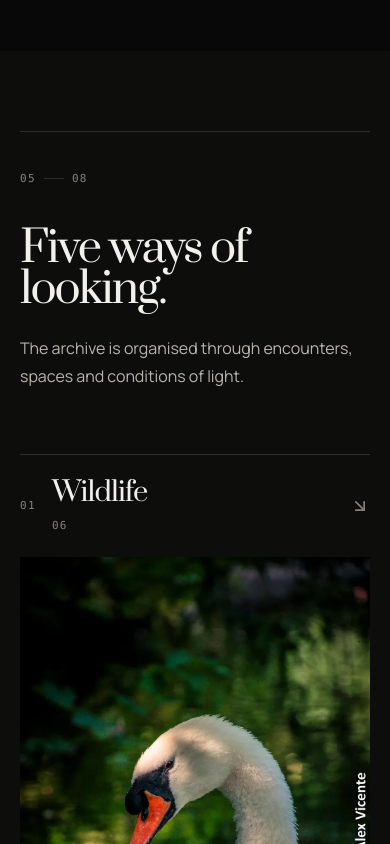
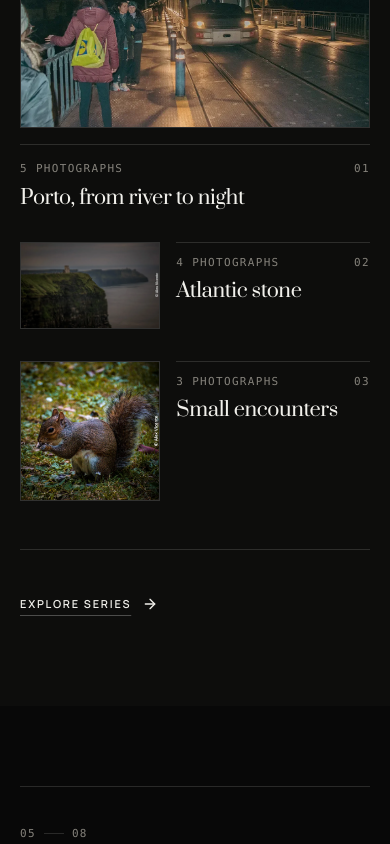
Before and after one commit to AVL05/alexgallery, a Next.js app: page /en in a window 390 px wide. Shown: the part 3200-4044 px from the top of the page. Built offline with nearby package versions, Linux system fonts and the light colour scheme; no server answers.

Commit message:
refactor(home): streamline editorial experience flow

```diff
--- a/app/[locale]/home-client.tsx
+++ b/app/[locale]/home-client.tsx
@@ -4,7 +4,6 @@ import { Contact } from "@/components/contact";
 import { Gallery } from "@/components/gallery";
 import { Footer } from "@/components/footer";
 import { Hero } from "@/components/hero";
-import { ClosingStatement } from "@/components/home/closing-statement";
 import { HomeNarrative } from "@/components/home/home-narrative";
 import { IntroOverlay } from "@/components/intro/intro-overlay";
 import { Navigation } from "@/components/navigation";
@@ -71,10 +70,13 @@ export default function HomeClient({
           imagesData={imagesData}
           entryReady={heroEntryReady}
         />
-        <HomeNarrative dictionary={dictionary} locale={locale} imagesData={imagesData} />
-        <Gallery dictionary={{ ...dictionary.gallery, locale }} imagesData={imagesData} />
-        <Contact dictionary={dictionary.contact} locale={locale} />
-        <ClosingStatement dictionary={dictionary.home} />
+        <HomeNarrative
+          dictionary={dictionary}
+          locale={locale}
+          imagesData={imagesData}
+          archiveSection={<Gallery dictionary={{ ...dictionary.gallery, locale }} imagesData={imagesData} />}
+          contactSection={<Contact dictionary={dictionary.contact} locale={locale} />}
+        />
         <Footer currentLocale={locale} dictionary={dictionary.nav} />
       </div>
     </div>
--- a/components/home/expansive-photo.tsx
+++ b/components/home/expansive-photo.tsx
@@ -15,6 +15,7 @@ import type { NarrativePhoto } from "@/lib/home/selectors";
 import type { GalleryDictionary, HomeDictionary, Locale } from "@/types/dictionary";
 import Link from "next/link";
 import { useRef } from "react";
+import { getHomeSectionPosition } from "@/lib/home/experience";
 
 export function ExpansivePhoto({
   photo,
@@ -33,6 +34,7 @@ export function ExpansivePhoto({
   forceReducedMotion?: boolean;
   slowImages?: boolean;
 }) {
+  const marker = getHomeSectionPosition("expansivePhoto") ?? { current: 5, total: 8 };
   const rootRef = useRef<HTMLElement>(null);
   const { isTouchDevice, prefersReducedMotion } = useMotion();
   const runtime = usePhotoMotionRuntime();
@@ -87,7 +89,7 @@ export function ExpansivePhoto({
         <Container className="w-full">
           <Reveal className="mb-10 flex items-end justify-between border-t border-border pt-8 md:mb-12">
             <div>
-              <SectionMarker current={4} label={dictionary.chapterLabel} />
+              <SectionMarker {...marker} label={dictionary.chapterLabel} />
               <p className="rv-kicker mt-5">{dictionary.expansive.label}</p>
             </div>
             <p className="rv-meta hidden sm:block">{galleryDictionary.categories[photo.category]} / {photo.year}</p>
--- a/components/home/home-narrative.tsx
+++ b/components/home/home-narrative.tsx
@@ -12,35 +12,48 @@ import {
   type HomePreviewOptions,
 } from "@/lib/home/development";
 import { alternateHomeCuration, homeCuration } from "@/lib/home/curation";
+import {
+  assertValidHomeExperience,
+  homeExperienceConfig,
+  orderHomeSeries,
+} from "@/lib/home/experience";
 import { getHomeNarrativeData, getNarrativePhotos } from "@/lib/home/selectors";
-import { getLocalizedSeries, getPublishedSeries, resolveSeriesCover } from "@/lib/series/selectors";
+import { getLocalizedSeries, getPublishedSeries, getUnassignedPhotoIds, resolveSeriesCover } from "@/lib/series/selectors";
 import type { Dictionary, Locale } from "@/types/dictionary";
 import type { ImagesData } from "@/types/photo";
-import { useEffect, useMemo, useState } from "react";
+import { Fragment, type ReactNode, useEffect, useMemo, useState } from "react";
 
 export function HomeNarrative({
   dictionary,
   locale,
   imagesData,
+  archiveSection,
+  contactSection,
 }: {
   dictionary: Dictionary;
   locale: Locale;
   imagesData: ImagesData;
+  archiveSection: ReactNode;
+  contactSection: ReactNode;
 }) {
   const [preview, setPreview] = useState<HomePreviewOptions>({});
-  const data = useMemo(
-    () => getHomeNarrativeData(
-      imagesData,
-      locale,
-      preview.alternate ? alternateHomeCuration : homeCuration,
-    ),
+  const activeCuration = preview.alternate ? alternateHomeCuration : homeCuration;
+  const data = useMemo(() => {
+    assertValidHomeExperience(activeCuration);
+    return getHomeNarrativeData(imagesData, locale, activeCuration);
+  },
     [imagesData, locale, preview.alternate],
   );
   const chapters = preview.emptyCategories ? [] : data.chapters;
-  const selected = preview.fewPhotos ? data.selected.slice(0, 2) : data.selected;
+  const unassignedSelectedIds = new Set(getUnassignedPhotoIds(data.selected.map((photo) => photo.id)));
+  const curatedSelected = homeExperienceConfig.selectedWorkOnlyUnassigned
+    ? data.selected.filter((photo) => unassignedSelectedIds.has(photo.id))
+    : data.selected;
+  const selected = (preview.fewPhotos ? curatedSelected.slice(0, 2) : curatedSelected)
+    .slice(0, homeExperienceConfig.selectedWorkLimit);
   const seriesEntries = useMemo(() => {
     const narrativePhotos = getNarrativePhotos(imagesData, locale);
-    return getPublishedSeries().flatMap((rawSeries) => {
+    return orderHomeSeries(getPublishedSeries()).flatMap((rawSeries) => {
       const cover = resolveSeriesCover(rawSeries, narrativePhotos);
       return cover ? [{ series: getLocalizedSeries(rawSeries, locale), cover }] : [];
     }) as HomeSeriesEntry[];
@@ -56,17 +69,27 @@ export function HomeNarrative({
   }, []);
 
   useEffect(() => {
-    reportHomeState({ ...preview, selectedCount: selected.length, chapterCount: chapters.length });
+    reportHomeState({
+      ...preview,
+      selectedCount: selected.length,
+      chapterCount: homeExperienceConfig.sectionOrder.includes("visualChapters") ? chapters.length : 0,
+    });
   }, [chapters.length, preview, selected.length]);
 
   return (
     <>
-      <HomeManifesto home={dictionary.home} about={dictionary.about} />
-      <FeaturedStory photo={data.featured} dictionary={dictionary.home} galleryDictionary={dictionary.gallery} locale={locale} failImages={preview.failImages} slowImages={preview.slowImages} />
-      <ExpansivePhoto photo={data.expansive} dictionary={dictionary.home} galleryDictionary={dictionary.gallery} locale={locale} failImages={preview.failImages} forceReducedMotion={preview.reducedMotion} slowImages={preview.slowImages} />
-      <VisualChapters chapters={chapters} dictionary={dictionary.home} galleryDictionary={dictionary.gallery} locale={locale} failImages={preview.failImages} slowImages={preview.slowImages} />
-      <SelectedWork photos={selected} dictionary={dictionary.home} galleryDictionary={dictionary.gallery} locale={locale} failImages={preview.failImages} slowImages={preview.slowImages} />
-      <HomeSeries entries={seriesEntries} dictionary={dictionary.home} locale={locale} />
+      {homeExperienceConfig.sectionOrder.filter((section) => section !== "hero").map((section) => {
+        let content: ReactNode = null;
+        if (section === "manifesto") content = <HomeManifesto home={dictionary.home} about={dictionary.about} />;
+        if (section === "featuredStory") content = <FeaturedStory photo={data.featured} dictionary={dictionary.home} galleryDictionary={dictionary.gallery} locale={locale} failImages={preview.failImages} slowImages={preview.slowImages} />;
+        if (section === "series") content = <HomeSeries entries={seriesEntries} dictionary={dictionary.home} locale={locale} />;
+        if (section === "expansivePhoto") content = <ExpansivePhoto photo={data.expansive} dictionary={dictionary.home} galleryDictionary={dictionary.gallery} locale={locale} failImages={preview.failImages} forceReducedMotion={preview.reducedMotion} slowImages={preview.slowImages} />;
+        if (section === "visualChapters") content = <VisualChapters chapters={chapters} dictionary={dictionary.home} galleryDictionary={dictionary.gallery} locale={locale} failImages={preview.failImages} slowImages={preview.slowImages} />;
+        if (section === "selectedWork") content = <SelectedWork photos={selected} dictionary={dictionary.home} galleryDictionary={dictionary.gallery} locale={locale} failImages={preview.failImages} slowImages={preview.slowImages} />;
+        if (section === "archive") content = archiveSection;
+        if (section === "contact") content = contactSection;
+        return <Fragment key={section}>{content}</Fragment>;
+      })}
     </>
   );
 }
--- a/components/home/home-series.tsx
+++ b/components/home/home-series.tsx
@@ -10,6 +10,7 @@ import type { LocalizedPhotoSeries } from "@/lib/series/types";
 import type { HomeDictionary, Locale } from "@/types/dictionary";
 import { ArrowRight } from "lucide-react";
 import Link from "next/link";
+import { getHomeSectionPosition, homeExperienceConfig } from "@/lib/home/experience";
 
 export type HomeSeriesEntry = {
   series: LocalizedPhotoSeries;
@@ -21,24 +22,25 @@ export function HomeSeries({ entries, dictionary, locale }: {
   dictionary: HomeDictionary;
   locale: Locale;
 }) {
+  const marker = getHomeSectionPosition("series") ?? { current: 4, total: 8 };
   return (
     <section id="series" className="rv-section bg-[var(--color-background-secondary)]">
       <Container>
         <Reveal className="border-t border-border pt-8">
-          <SectionMarker current={7} label={dictionary.chapterLabel} />
+          <SectionMarker {...marker} label={dictionary.chapterLabel} />
           <div className="mt-10 grid gap-6 md:grid-cols-12 md:items-end">
             <h2 className="max-w-[12ch] font-serif text-[clamp(2.8rem,7vw,7.5rem)] leading-[0.94] tracking-[-0.05em] md:col-span-8">{dictionary.series.title}</h2>
             <p className="max-w-md text-base leading-7 text-[var(--color-text-secondary)] md:col-span-4">{dictionary.series.description}</p>
           </div>
         </Reveal>
 
-        <PhotoMotionGroup groupKey={`home-series-${entries.map(({ series }) => series.id).join("-")}`} className="mt-14 grid gap-10 md:grid-cols-12">
+        <PhotoMotionGroup groupKey={`home-series-${entries.map(({ series }) => series.id).join("-")}`} className="mt-14 grid gap-8 md:grid-cols-12 md:gap-10">
           {entries.map(({ series, cover }, index) => (
-            <article key={series.id} className={index === 0 ? "md:col-span-5" : index === 1 ? "md:col-span-7 md:mt-20" : "md:col-span-5 md:col-start-8"}>
-              <Link href={`/${locale}/series/${series.slug}`} className="group block" data-press-feedback {...getCursorTargetAttributes({ type: "explore", contrast: "dark" })}>
-                <NarrativeImage photo={cover} sizes="(max-width: 767px) 100vw, 50vw" motionVariant={getPhotoRevealVariant({ ...cover, role: "index" })} className="border border-border transition-colors group-hover:border-[var(--color-border-strong)] group-focus-visible:border-accent" imageClassName="transition-[transform,filter] duration-500 group-hover:scale-[1.025] group-hover:brightness-[0.9] group-focus-visible:scale-[1.025] group-focus-visible:brightness-[0.9]" />
-                <div className="mt-4 grid grid-cols-[1fr_auto] gap-4 border-t border-border pt-4">
-                  <div><p className="rv-meta">{series.photoIds.length} {dictionary.series.photographs}</p><h3 className="mt-2 font-serif text-2xl leading-tight tracking-[-0.02em] transition-colors group-hover:text-accent group-focus-visible:text-accent">{series.title}</h3></div>
+            <article key={series.id} className={index === 0 ? "md:col-span-7 md:row-span-2" : "md:col-span-5"}>
+              <Link href={`/${locale}/series/${series.slug}`} prefetch={index === 0 ? homeExperienceConfig.prefetch.featuredSeries : homeExperienceConfig.prefetch.secondarySeries} className={index === 0 ? "group block" : "group grid grid-cols-[minmax(0,0.42fr)_minmax(0,0.58fr)] items-start gap-4 md:block"} data-press-feedback {...getCursorTargetAttributes({ type: "explore", contrast: "dark" })}>
+                <NarrativeImage photo={cover} sizes={index === 0 ? "(max-width: 767px) 100vw, 58vw" : "(max-width: 767px) 42vw, 42vw"} motionVariant={getPhotoRevealVariant({ ...cover, role: "index" })} className="border border-border transition-colors group-hover:border-[var(--color-border-strong)] group-focus-visible:border-accent" imageClassName="transition-[transform,filter] duration-500 group-hover:scale-[1.025] group-hover:brightness-[0.9] group-focus-visible:scale-[1.025] group-focus-visible:brightness-[0.9]" />
+                <div className={index === 0 ? "mt-4 grid grid-cols-[1fr_auto] gap-4 border-t border-border pt-4" : "grid grid-cols-[1fr_auto] gap-3 border-t border-border pt-3 md:mt-4 md:gap-4 md:pt-4"}>
+                  <div><p className="rv-meta">{series.photoIds.length} {dictionary.series.photographs}</p><h3 className="mt-2 font-serif text-xl leading-tight tracking-[-0.02em] transition-colors group-hover:text-accent group-focus-visible:text-accent md:text-2xl">{series.title}</h3></div>
                   <span className="rv-index">{String(index + 1).padStart(2, "0")}</span>
                 </div>
               </Link>
@@ -46,9 +48,8 @@ export function HomeSeries({ entries, dictionary, locale }: {
           ))}
         </PhotoMotionGroup>
 
-        <Reveal className="mt-12 flex flex-wrap gap-x-8 gap-y-4 border-t border-border pt-8">
+        <Reveal className="mt-12 border-t border-border pt-8">
           <Link href={`/${locale}/series`} className="rv-editorial-link">{dictionary.series.cta}<ArrowRight aria-hidden="true" className="size-4" /></Link>
-          <Link href="#gallery" className="rv-editorial-link">{dictionary.series.archiveCta}</Link>
         </Reveal>
       </Container>
     </section>
--- a/components/home/selected-work.tsx
+++ b/components/home/selected-work.tsx
@@ -8,6 +8,7 @@ import type { GalleryDictionary, HomeDictionary, Locale } from "@/types/dictiona
 import Link from "next/link";
 import { getCursorTargetAttributes } from "@/lib/interactions/cursor-target";
 import { getPhotoRevealVariant } from "@/lib/motion/photo-motion";
+import { getHomeSectionPosition, homeExperienceConfig } from "@/lib/home/experience";
 
 const selectedLayout = [
   "md:col-span-7",
@@ -35,11 +36,12 @@ export function SelectedWork({
   failImages?: boolean;
   slowImages?: boolean;
 }) {
+  const marker = getHomeSectionPosition("selectedWork") ?? { current: 6, total: 8 };
   return (
     <section id="selected-work" className="rv-section bg-[var(--color-background)]">
       <Container>
         <Reveal className="border-t border-border pt-8">
-          <SectionMarker current={6} label={dictionary.chapterLabel} />
+          <SectionMarker {...marker} label={dictionary.chapterLabel} />
           <div className="mt-10 grid gap-6 md:grid-cols-12">
             <h2 className="font-serif text-[clamp(2.7rem,6vw,6.5rem)] leading-none tracking-[-0.045em] md:col-span-8">{dictionary.selected.title}</h2>
             <p className="max-w-md self-end text-base leading-7 text-[var(--color-text-secondary)] md:col-span-4">{dictionary.selected.description}</p>
@@ -52,7 +54,7 @@ export function SelectedWork({
           <PhotoMotionGroup groupKey={`selected-${photos.map((photo) => photo.id).join("-")}`} className="mt-16 grid gap-x-6 gap-y-16 md:grid-cols-12 md:gap-y-24 lg:gap-x-10">
             {photos.map((photo, index) => (
               <article key={photo.id} className={selectedLayout[index % selectedLayout.length]}>
-                <Link href={`/${locale}/photo/${photo.id}`} className="group block" data-press-feedback {...getCursorTargetAttributes({ type: "view", contrast: "dark" })}>
+                <Link href={`/${locale}/photo/${photo.id}`} prefetch={homeExperienceConfig.prefetch.selectedWork} className="group block" data-press-feedback {...getCursorTargetAttributes({ type: "view", contrast: "dark" })}>
                   <NarrativeImage
                     photo={photo}
                     sizes="(max-width: 767px) 100vw, 58vw"
--- a/components/motion/motion-debug-panel.tsx
+++ b/components/motion/motion-debug-panel.tsx
@@ -40,6 +40,7 @@ import {
   requestGraphicsControl,
 } from "@/lib/graphics/development";
 import type { GraphicsDebugSnapshot } from "@/types/graphics";
+import { homeExperienceConfig } from "@/lib/home/experience";
 
 export function MotionDebugPanel() {
   const motion = useMotion();
@@ -313,7 +314,7 @@ export function MotionDebugPanel() {
               <div>
                 <p className="rv-meta">Home narrative</p>
                 <p className="mt-1 font-mono text-[10px] text-[var(--color-text-muted)]">
-                  chapters {homeState?.chapterCount ?? 5} / selected {homeState?.selectedCount ?? 6}
+                  chapters {homeState?.chapterCount ?? (homeExperienceConfig.sectionOrder.includes("visualChapters") ? 5 : 0)} / selected {homeState?.selectedCount ?? homeExperienceConfig.selectedWorkLimit}
                 </p>
               </div>
               <span className="font-mono text-[10px] text-accent">
--- a/lib/home/curation.ts
+++ b/lib/home/curation.ts
@@ -29,7 +29,7 @@ export const homeCuration = {
     Personas: 44,
     Meteorología: 41,
   },
-  selectedPhotoIds: [1, 35, 21, 37, 49],
+  selectedPhotoIds: [1, 35, 37, 49],
 } as const satisfies HomeCuration;
 
 export const homeImageFallbackSrc = "/photos/optimized/800/1.webp";
@@ -45,7 +45,7 @@ export const alternateHomeCuration = {
     Personas: 46,
     Meteorología: 3,
   },
-  selectedPhotoIds: [7, 11, 13, 21, 44],
+  selectedPhotoIds: [7, 13, 44, 49],
 } as const satisfies HomeCuration;
 
 export function getHomeNarrativePhotoIds(curation: HomeCuration = homeCuration) {
--- /dev/null
+++ b/lib/home/experience.ts
@@ -0,0 +1,132 @@
+import { getPublishedSeries, getUnassignedPhotoIds } from "@/lib/series/selectors";
+import type { HomeCuration } from "@/lib/home/curation";
+
+export const homeExperienceSections = [
+  "hero",
+  "manifesto",
+  "featuredStory",
+  "series",
+  "expansivePhoto",
+  "visualChapters",
+  "selectedWork",
+  "archive",
+  "contact",
+  "closing",
+] as const;
+
+export type HomeExperienceSection = (typeof homeExperienceSections)[number];
+
+const experienceSectionOrder: readonly HomeExperienceSection[] = [
+  "hero",
+  "manifesto",
+  "featuredStory",
+  "series",
+  "expansivePhoto",
+  "selectedWork",
+  "archive",
+  "contact",
+];
+
+const requiredExperienceSections: readonly HomeExperienceSection[] = [
+  "hero",
+  "manifesto",
+  "featuredStory",
+  "series",
+  "selectedWork",
+  "archive",
+  "contact",
+];
+
+const hiddenExperienceSections: readonly HomeExperienceSection[] = [
+  "visualChapters",
+  "closing",
+];
+
+export const homeExperienceConfig = {
+  sectionOrder: experienceSectionOrder,
+  requiredSections: requiredExperienceSections,
+  hiddenSections: hiddenExperienceSections,
+  selectedWorkLimit: 4,
+  selectedWorkOnlyUnassigned: true,
+  showArchivePreview: false,
+  featuredSeriesId: "porto-river-night",
+  compactMobileSections: true,
+  prefetch: {
+    featuredSeries: true,
+    secondarySeries: false,
+    selectedWork: false,
+    archiveItems: false,
+  },
+} as const satisfies {
+  sectionOrder: readonly HomeExperienceSection[];
+  requiredSections: readonly HomeExperienceSection[];
+  hiddenSections: readonly HomeExperienceSection[];
+  selectedWorkLimit: number;
+  selectedWorkOnlyUnassigned: boolean;
+  showArchivePreview: boolean;
+  featuredSeriesId: string;
+  compactMobileSections: boolean;
+  prefetch: {
+    featuredSeries: boolean;
+    secondarySeries: boolean;
+    selectedWork: boolean;
+    archiveItems: boolean;
+  };
+};
+
+export function getHomeSectionPosition(section: HomeExperienceSection) {
+  const index = homeExperienceConfig.sectionOrder.indexOf(section);
+  return index < 0 ? null : {
+    current: index + 1,
+    total: homeExperienceConfig.sectionOrder.length,
+  };
+}
+
+export function orderHomeSeries<T extends { id: string }>(series: readonly T[]) {
+  return [...series].sort((a, b) => {
+    if (a.id === homeExperienceConfig.featuredSeriesId) return -1;
+    if (b.id === homeExperienceConfig.featuredSeriesId) return 1;
+    return 0;
+  });
+}
+
+export function validateHomeExperience(curation: HomeCuration): string[] {
+  const errors: string[] = [];
+  const order = homeExperienceConfig.sectionOrder;
+  const duplicateSections = order.filter((section, index) => order.indexOf(section) !== index);
+
+  for (const section of new Set(duplicateSections)) {
+    errors.push(`La sección ${section} aparece más de una vez en sectionOrder.`);
+  }
+  for (const section of homeExperienceConfig.requiredSections) {
+    if (!order.includes(section)) errors.push(`Falta la sección obligatoria ${section}.`);
+  }
+  for (const section of homeExperienceConfig.hiddenSections) {
+    if (order.includes(section)) errors.push(`La sección oculta ${section} sigue presente en sectionOrder.`);
+  }
+  if (order[0] !== "hero") errors.push("Hero debe ser la primera sección de la home.");
+  if (homeExperienceConfig.selectedWorkLimit < 3 || homeExperienceConfig.selectedWorkLimit > 4) {
+    errors.push("Selected Work debe limitarse a tres o cuatro fotografías.");
+  }
+  if (curation.selectedPhotoIds.length > homeExperienceConfig.selectedWorkLimit) {
+    errors.push(`Selected Work supera el límite de ${homeExperienceConfig.selectedWorkLimit} fotografías.`);
+  }
+
+  const publishedSeries = getPublishedSeries();
+  if (!publishedSeries.some((series) => series.id === homeExperienceConfig.featuredSeriesId)) {
+    errors.push(`La serie destacada ${homeExperienceConfig.featuredSeriesId} no está publicada.`);
+  }
+  if (homeExperienceConfig.selectedWorkOnlyUnassigned) {
+    const unassignedIds = new Set(getUnassignedPhotoIds(curation.selectedPhotoIds));
+    for (const id of curation.selectedPhotoIds) {
+      if (!unassignedIds.has(id)) errors.push(`Selected Work usa photo-${id}, que pertenece a una serie publicada.`);
+    }
+  }
+
+  return errors;
+}
+
+export function assertValidHomeExperience(curation: HomeCuration) {
+  const errors = validateHomeExperience(curation);
+  if (errors.length > 0) throw new Error(`Configuración de experiencia inválida:\n\n${errors.join("\n\n")}`);
+}
--- a/lib/home/selectors.ts
+++ b/lib/home/selectors.ts
@@ -6,6 +6,7 @@ import {
   type HomeCuration,
 } from "@/lib/home/curation";
 import { assertValidHomeCuration } from "@/lib/home/validation";
+import { assertValidHomeExperience } from "@/lib/home/experience";
 import { getLocalizedPhotoContent } from "@/lib/photo-detail/content";
 import type { Locale } from "@/types/dictionary";
 import type {
@@ -122,6 +123,7 @@ export function getHomeNarrativeData(
   curation: HomeCuration = homeCuration,
 ): HomeNarrativeData {
   assertValidHomeCuration(curation, imagesData);
+  assertValidHomeExperience(curation);
   const allPhotos = getNarrativePhotos(imagesData, locale);
 
   return {
```
Also changed, not shown: lib/home/validation.ts (+5 -4 lines).
